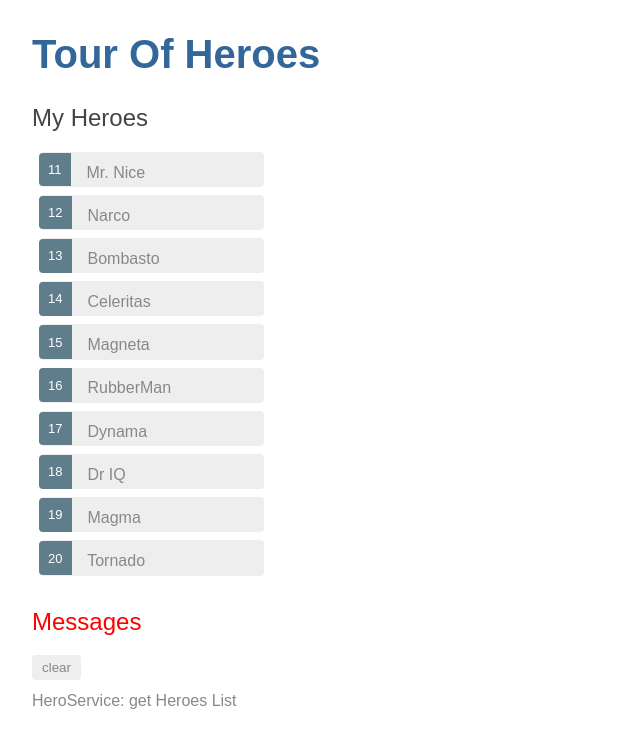
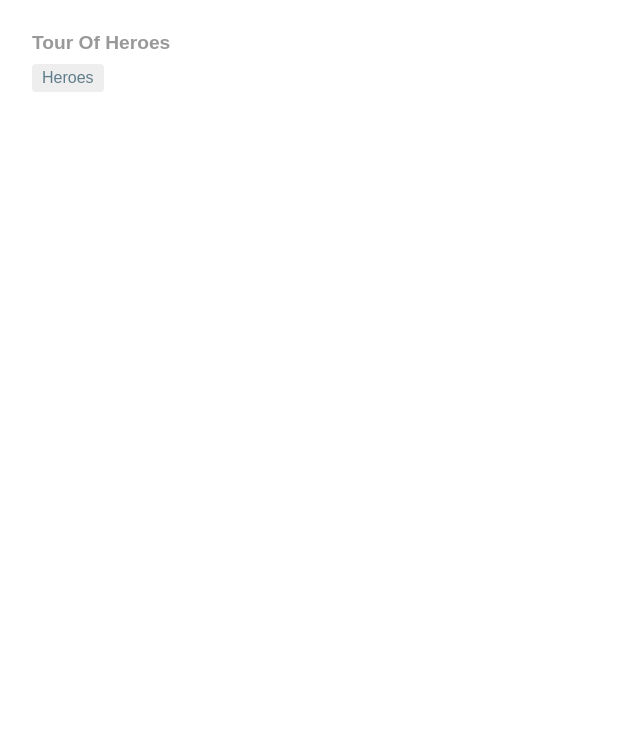
Before and after one commit to wangzhengWorktile/NGSTU, an Angular app: page / in a window 1280 px wide. Shown: the top 748 px of the page, without its empty margins (0-640 px from the left). Built offline with nearby package versions, Linux system fonts and the light colour scheme.

Commit message:
add routing module

```diff
--- a/src/app/app.component.css
+++ b/src/app/app.component.css
@@ -0,0 +1,29 @@
+/* AppComponent's private CSS styles */
+h1 {
+    font-size: 1.2em;
+    color: #999;
+    margin-bottom: 0;
+  }
+  h2 {
+    font-size: 2em;
+    margin-top: 0;
+    padding-top: 0;
+  }
+  nav a {
+    padding: 5px 10px;
+    text-decoration: none;
+    margin-top: 10px;
+    display: inline-block;
+    background-color: #eee;
+    border-radius: 4px;
+  }
+  nav a:visited, a:link {
+    color: #607d8b;
+  }
+  nav a:hover {
+    color: #039be5;
+    background-color: #cfd8dc;
+  }
+  nav a.active {
+    color: #039be5;
+  }
--- a/src/app/app.component.html
+++ b/src/app/app.component.html
@@ -1,3 +1,6 @@
 <h1>{{title}}</h1>
-<app-heroes></app-heroes>
+<nav>
+    <a routerLink="/heroes">Heroes</a>
+</nav>
+<router-outlet></router-outlet>
 <app-messages></app-messages>
--- a/src/app/app.module.ts
+++ b/src/app/app.module.ts
@@ -6,6 +6,7 @@
 import { HeroesComponent } from './heroes/heroes.component';
 import { HeroDetailComponent } from './hero-detail/hero-detail.component';
 import { MessagesComponent } from './messages/messages.component';
+import { AppRoutingModule } from './app-routing.module';
 
 @NgModule({
   declarations: [
@@ -16,7 +17,8 @@
   ],
   imports: [
     BrowserModule,
-    FormsModule
+    FormsModule,
+    AppRoutingModule
   ],
   providers: [],
   bootstrap: [AppComponent]
```
Also changed, not shown: src/app/app-routing.module.ts (added, +15 -0 lines).
